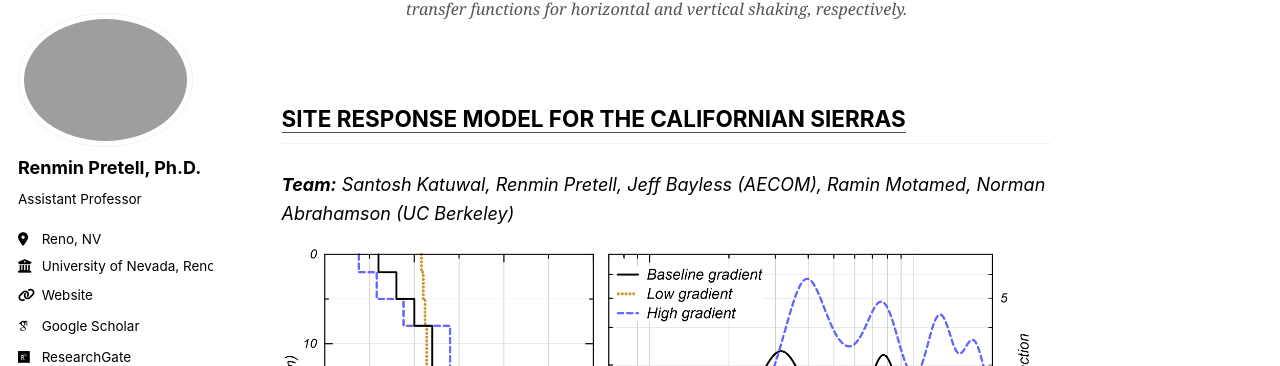
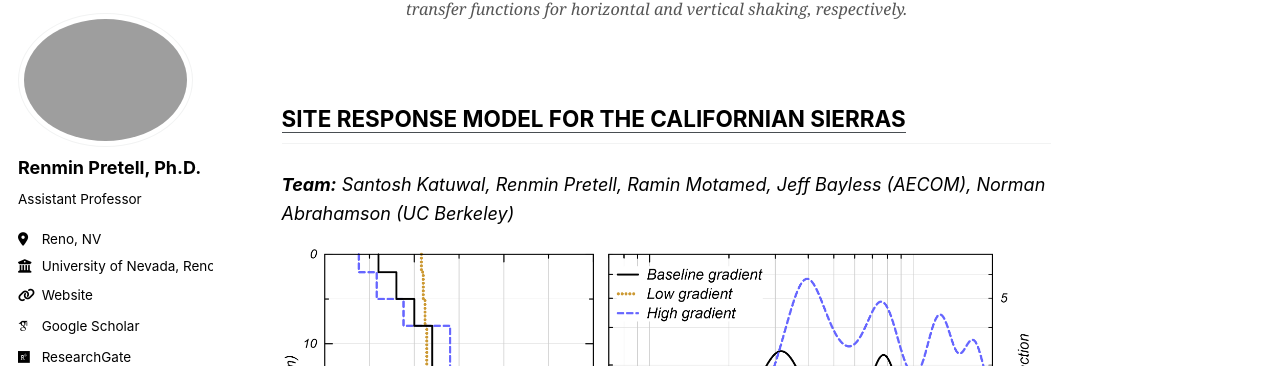
Before and after one commit to RPretellD/RPretellD.github.io, a Jekyll site: the page built from _pages/research.md, in a window 1280 px wide and 900 px high, scrolled down 445 px. Shown: the part 86-452 px from the top of the window. Built offline with Jekyll 4.4.1, drawn with Linux system fonts in a browser that asks for light colours; some web fonts are replaced; a script that is not in the unit is left out.

```diff
--- a/_pages/research.md
+++ b/_pages/research.md
@@ -101,7 +101,7 @@ author_profile: true
 		<br>
 
 		<em><p><strong>Team:</strong>
-			Santosh Katuwal, Renmin Pretell, Jeff Bayless (AECOM), Ramin Motamed, Norman Abrahamson (UC Berkeley)
+			Santosh Katuwal, Renmin Pretell, Ramin Motamed, Jeff Bayless (AECOM), Norman Abrahamson (UC Berkeley)
 		</p></em>
 
 <!--
```
